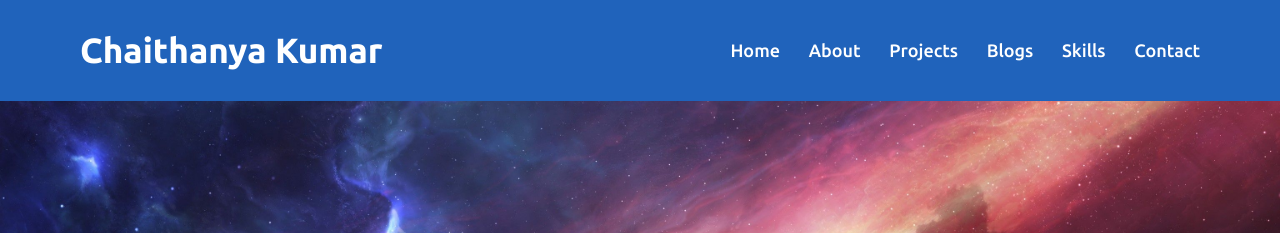
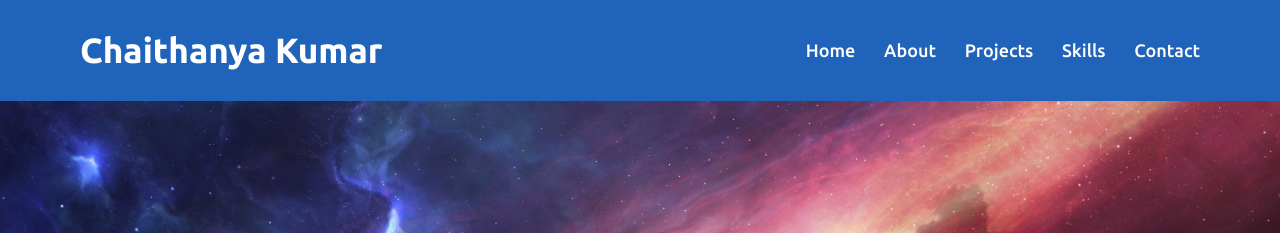
Before and after one commit to SCK22/sck-blogs, a Jekyll site: the page index.html, which Jekyll copies as it is, in a window 1280 px wide. Shown: the top 233 px of the page. Built offline with Jekyll 4.4.1, drawn with Linux system fonts in a browser that asks for light colours; nearby versions of some CDN libraries.

Commit message:
initial blog setup

```diff
--- a/index.html
+++ b/index.html
@@ -33,7 +33,7 @@
                 <li><a href="#home" class="menu-btn">Home</a></li>
                 <li><a href="#about" class="menu-btn">About</a></li>
                 <li><a href="/https://sck22.github.io/sck-blogs/projects/" class="menu-btn">Projects</a></li>
-                <li><a href="https://sck22.github.io/sck-blogs/blog/" class="menu-btn">Blogs</a></li>
+                <!-- <li><a href="https://sck22.github.io/sck-blogs/blog/" class="menu-btn">Blogs</a></li> -->
                 <li><a href="#skills" class="menu-btn">Skills</a></li>
                 <li><a href="#contact" class="menu-btn">Contact</a></li>
 
```
